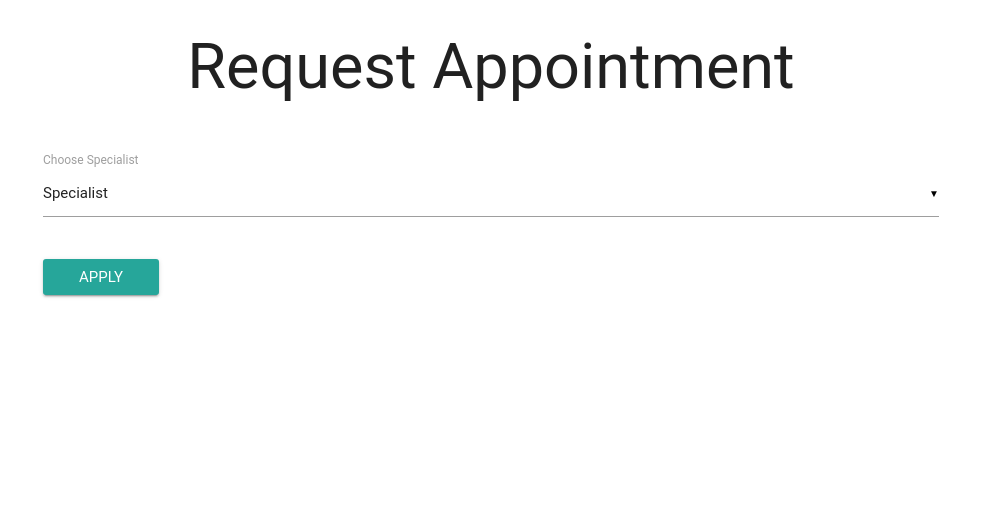
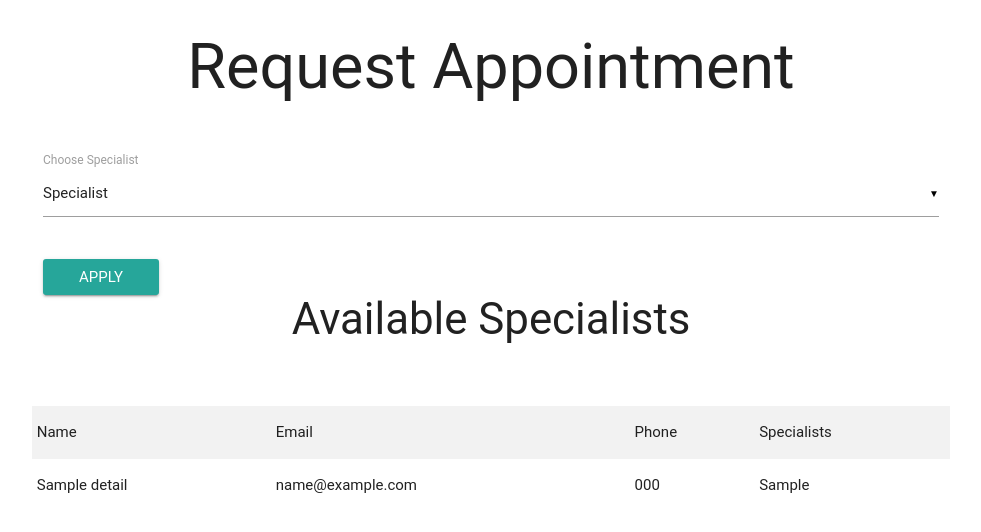
Before and after one commit to sherlockparadox/HealthCloud, a PHP site: page /phc_forward_request.php in a window 1280 px wide. Shown: the top 532 px of the page, without its empty margins (149-1130 px from the left). Run offline with PHP 8.4, Linux system fonts and the light colour scheme; tables that the repository leaves empty or names only in its code hold one stand-in row (values such as "Sample post"); some libraries are stand-ins or nearby versions; some web fonts are replaced.

Commit message:
phc_forward_request
Added Available Specialists

```diff
--- a/Back-End/appointments/citizen_submit_request.php
+++ b/Back-End/appointments/citizen_submit_request.php
@@ -7,7 +7,6 @@ session_start();
     date_default_timezone_set("Asia/Kolkata");
 }
  $time=new DateTime;
- //$time2=$time->format('Y-m-d');
  $time2=$time->format('Y-m-d H:i:s');
 
    $conn = new mysqli("localhost",$user,$passkey,$db);
--- a/Back-End/appointments/phc_forward_request.php
+++ b/Back-End/appointments/phc_forward_request.php
@@ -48,5 +48,35 @@ session_start();
 </select><br>
 <input class = "btn waves-effect waves-teal" type="submit" name="submit" value="Apply">
 </form>
+    <br>
+    <br>
+    <h3><center>  Available Specialists </center></h3>
+    <br>
+    <br>
+    <table class="striped">
+            <tr class="">
+                <td>Name</td>
+                <td>Email</td>
+                <td>Phone</td>
+                <td>Specialists</td>
+            </tr>
+            <?php
+                $query1 = "SELECT Name,Email,Phone,Speciality FROM cms_details";
+                $retval1 = mysqli_query( $conn,$query1 );
+                while ($row = mysqli_fetch_array($retval1)) {
+                   echo "<tr>";
+                    $name1 = $row["Name"];
+                    $email = $row["Email"];
+                    $phone = $row["Phone"];
+                    $spec = $row["Speciality"];
+                   echo "<td>".$name1."</td>";
+                   echo "<td>".$email."</td>";
+                   echo "<td>".$phone."</td>";
+                   echo "<td>".$spec."</td>";
+                   echo "</tr>";
+               }
+
+            ?>
+        </table>
 </body>
 </html>
```
